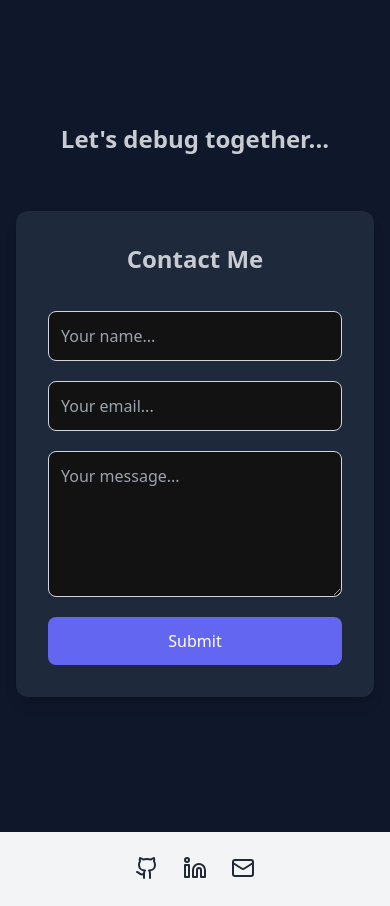
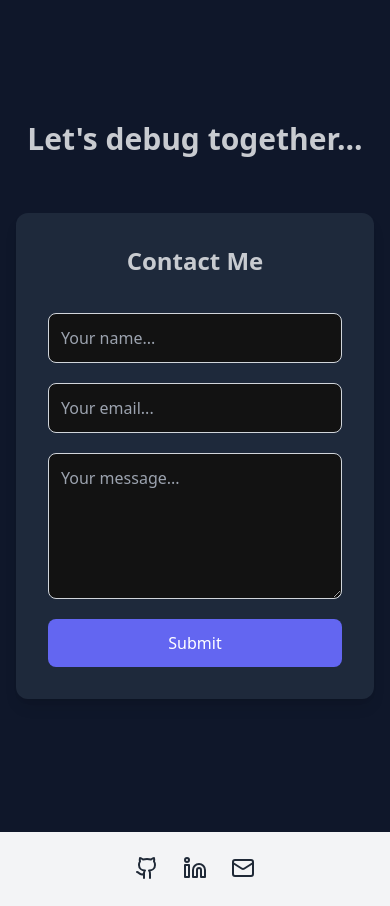
Before and after one commit to Kundan696922/portfolio-3, a React (Vite) app: page / in a window 390 px wide. Shown: the part 5720-6626 px from the top of the page. Built offline with nearby package versions, Linux system fonts and the light colour scheme.

Commit message:
tezt size fixed in contact section

```diff
--- a/src/sections/ContactSection.jsx
+++ b/src/sections/ContactSection.jsx
@@ -9,7 +9,7 @@
       <div className="w-full max-w-5xl flex flex-col lg:flex-row items-center justify-center gap-10">
         {/* Text */}
         <div className="text-center lg:text-left lg:w-1/2 flex flex-col justify-center items-center lg:items-start">
-          <h2 className=" text-2xl md:text-4xl lg:text-5xl font-bold mb-4">
+          <h2 className=" text-3xl md:text-4xl lg:text-5xl font-bold mb-4">
             Let's debug together...
           </h2>
           <p className="hidden md:block text-gray-600 dark:text-gray-300 max-w-xl mx-auto lg:mx-0 text-center lg:text-left">
```
